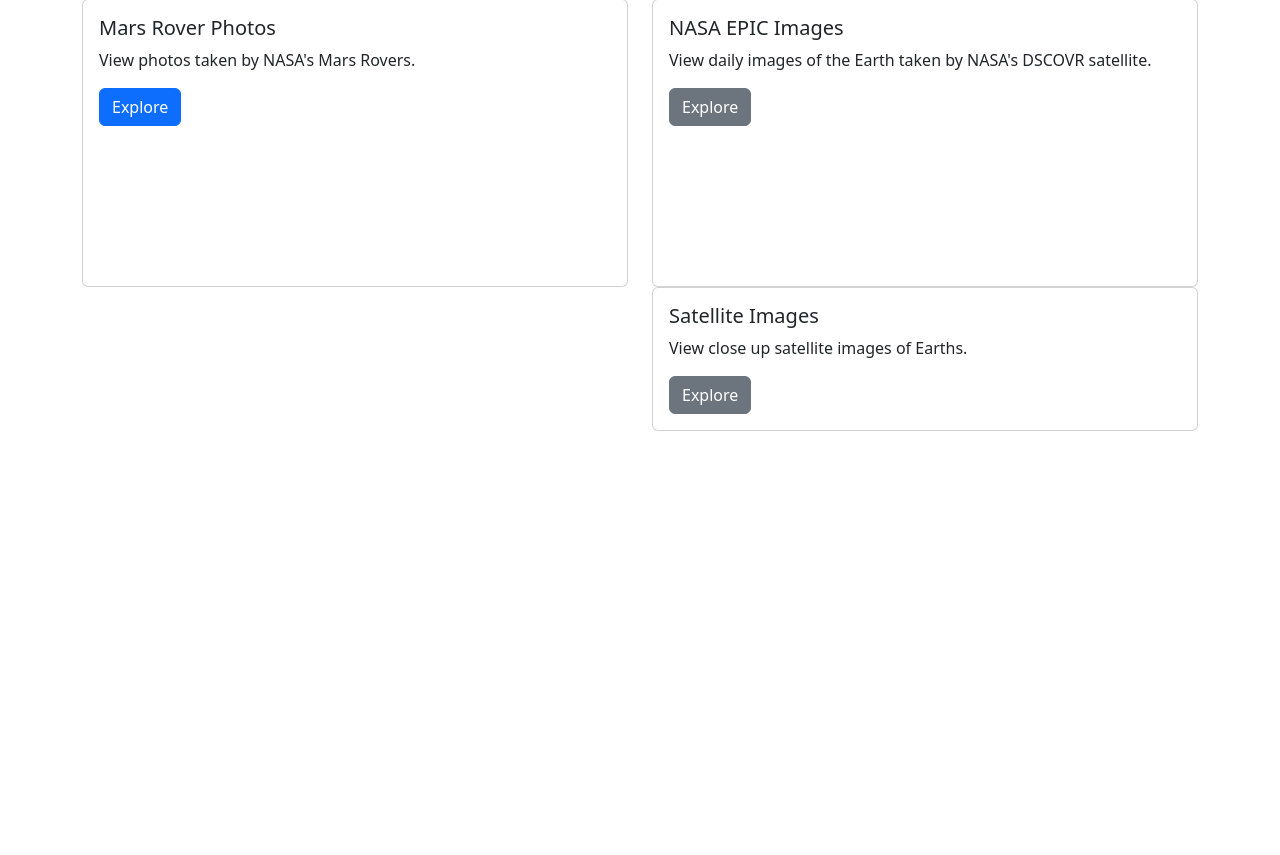
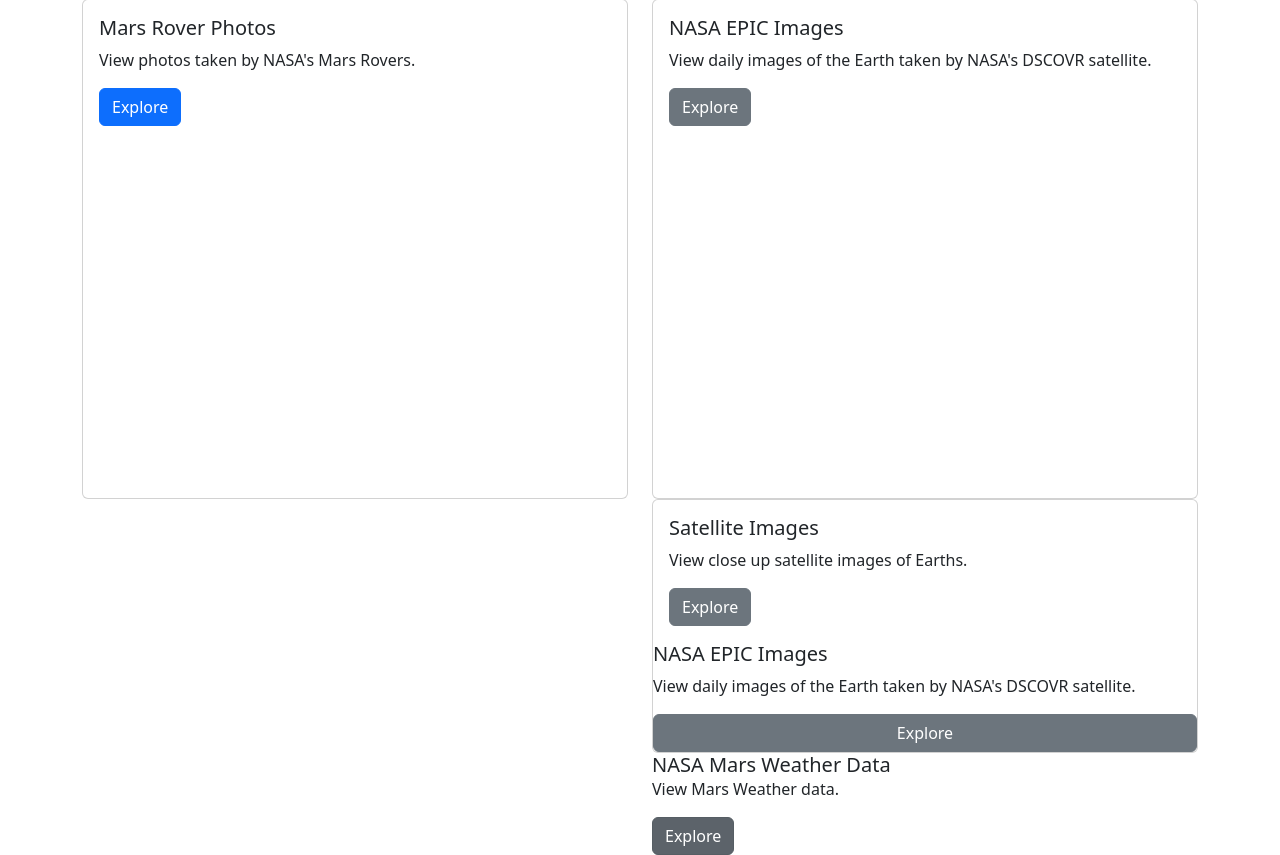
Before and after one commit to isaelIE/7559project, a Flask app: page / in a window 1280 px wide. Shown: the part 249-1104 px from the top of the page. Before the commit the page ends 680 px from the top, so only its background shows below. Run offline with Flask 3, Linux system fonts and the light colour scheme; some libraries are stand-ins or nearby versions.

Commit message:
Update home.html

```diff
--- a/Templates/home.html
+++ b/Templates/home.html
@@ -41,7 +41,13 @@
                   <p class="card-text">View close up satellite images of Earths.</p>
                   <a href="/earthsat" class="btn btn-secondary stretched-link">Explore</a>
                 </div>
+                 <h5 class="card-title">NASA EPIC Images</h5>
+                <p class="card-text">View daily images of the Earth taken by NASA's DSCOVR satellite.</p>
+                <a href="/nasa_epic" class="btn btn-secondary stretched-link">Explore</a>
               </div>
+           <h5 class="card-title">NASA Mars Weather Data</h5>
+          <p class="card-text">View Mars Weather data.</p>
+          <a href="/mars_weather" class="btn btn-secondary stretched-link">Explore</a>
           </div>
         </div>
       </div>
```
